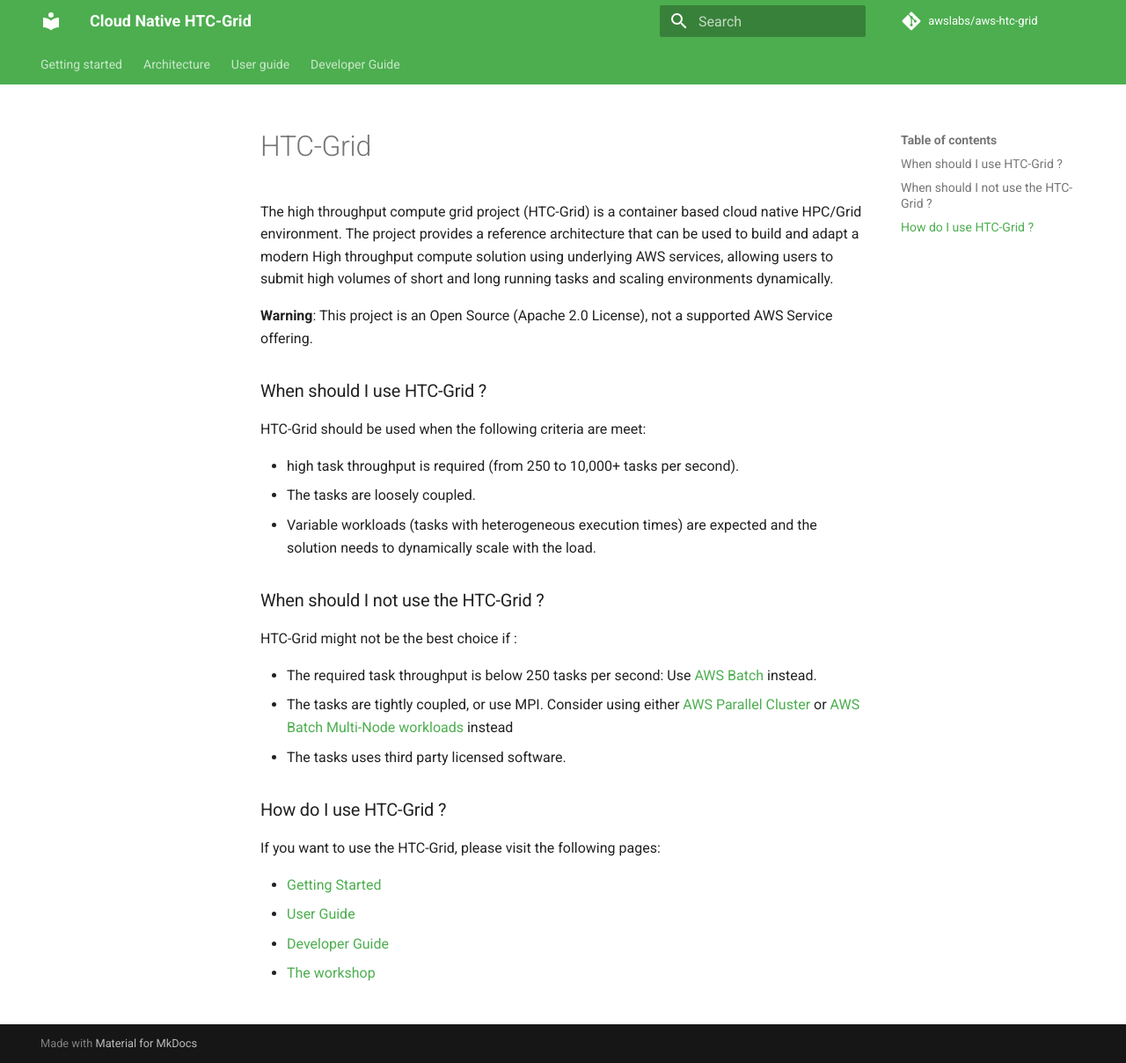
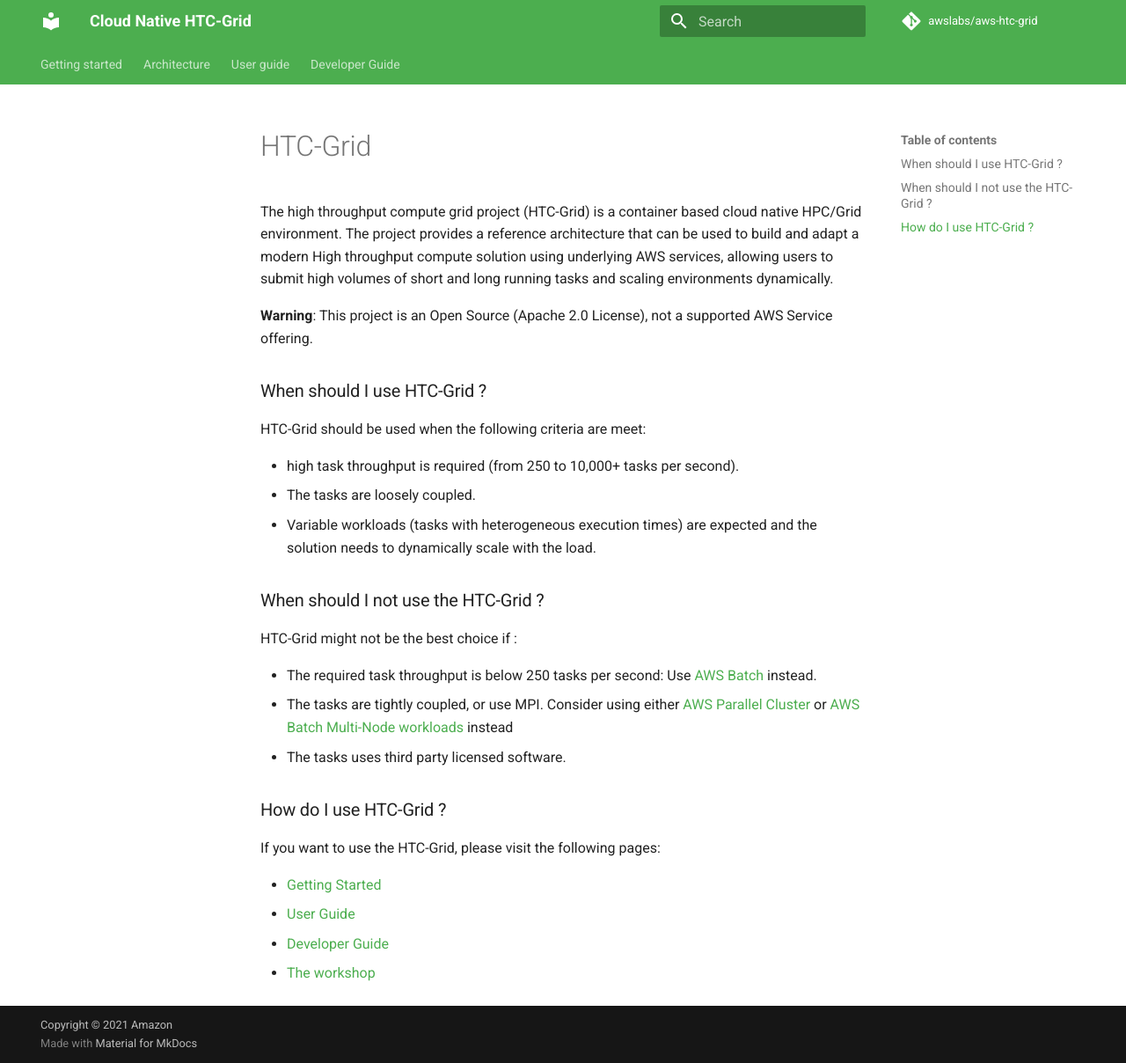
Before and after one commit to finos/htc-grid, an MkDocs documentation site: the page built from docs/project/index.md, in a window 1280 px wide and 1208 px high. Shown: the whole window at 88% size. Built offline with MkDocs 1.6.1 and Material for MkDocs 9.7.7, drawn with Linux system fonts in a browser that asks for light colours; comment, search, counter and statistics services are not loaded.

Commit message:
fix: adding copyright to the doc

```diff
--- a/mkdocs.yml
+++ b/mkdocs.yml
@@ -41,3 +41,5 @@
   - toc:
       permalink: true
   - attr_list
+
+copyright: 'Copyright &copy; 2021 Amazon'
```
